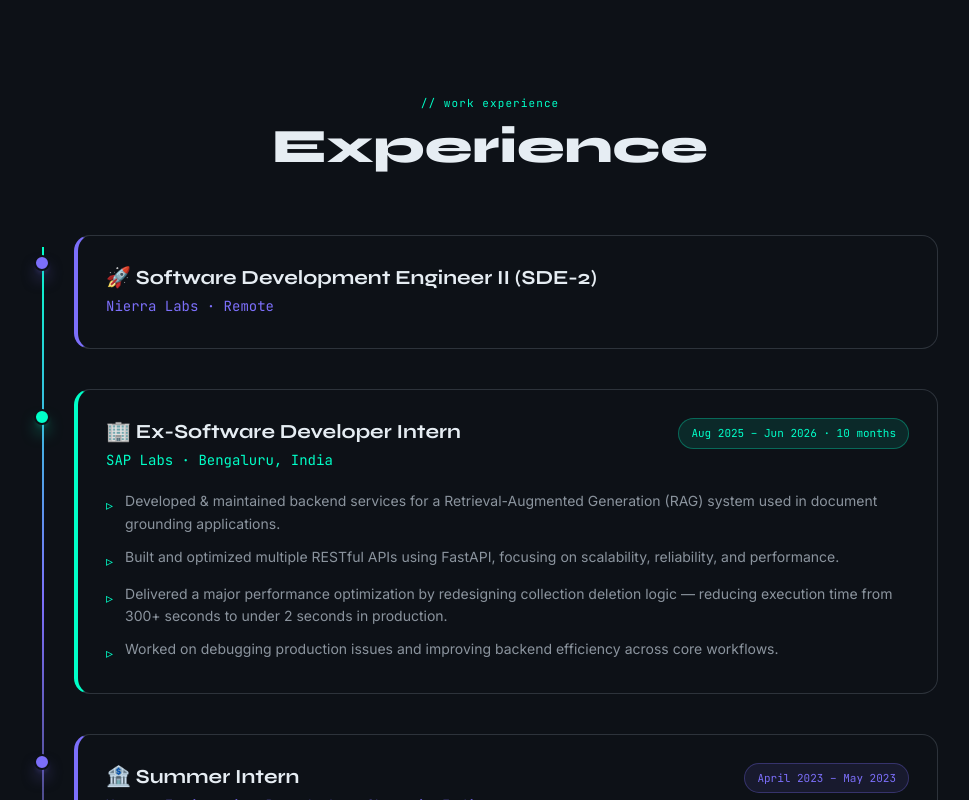
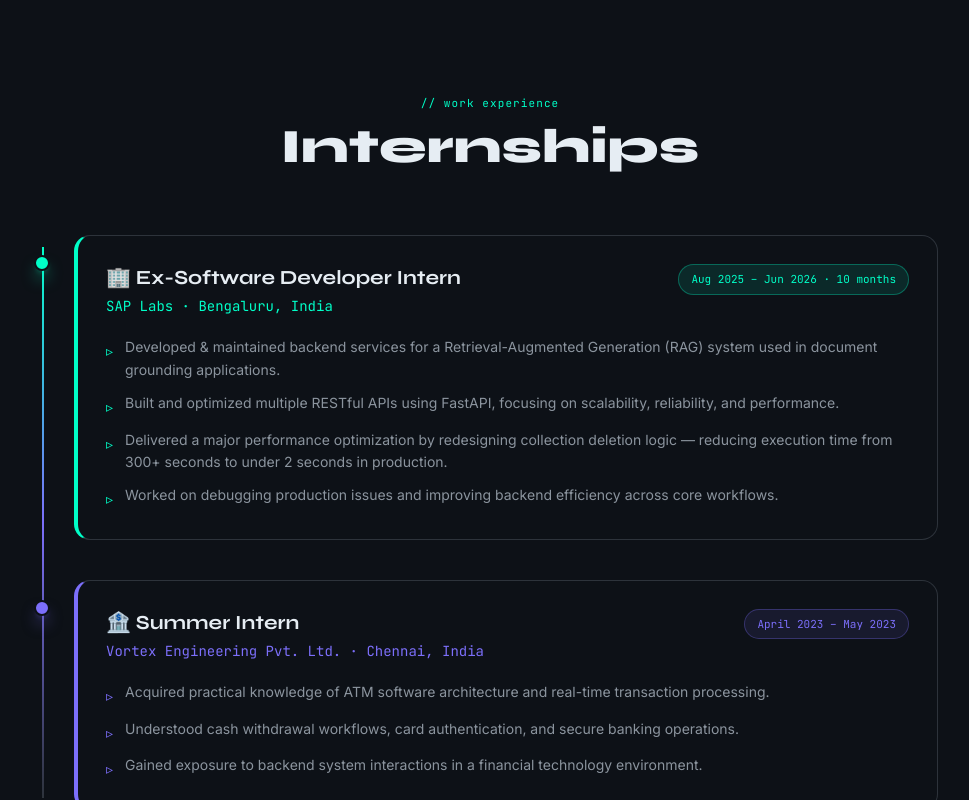
Before and after one commit to Sharksurya006/surya-portfolio, a React (Create React App) app: page / in a window 1280 px wide. Shown: the part 2960-3760 px from the top of the page, without its empty margins (150-1119 px from the left). Built offline with nearby package versions, Linux system fonts and the light colour scheme.

Commit message:
Revert "Update footer, experience section, and data; re-save gitignore"
This reverts commit 4bd2ff6e2c33c2bf6beaae855539875f265279ff.

```diff
--- a/src/components/Experience.jsx
+++ b/src/components/Experience.jsx
@@ -17,7 +17,7 @@ export default function Experience() {
           <p className="font-mono text-[11px] text-accent-cyan tracking-widest mb-3">
             // work experience
           </p>
-          <h2 className="font-syne font-extrabold text-5xl text-text-primary">Experience</h2>
+          <h2 className="font-syne font-extrabold text-5xl text-text-primary">Internships</h2>
         </div>
 
         {/* Timeline */}
@@ -51,15 +51,12 @@ export default function Experience() {
                         {exp.company} · {exp.location}
                       </p>
                     </div>
-                    {exp.period && (
                     <span className={`font-mono text-[11px] px-3 py-1.5 rounded-full border whitespace-nowrap ${c.badge}`}>
                       {exp.period}
                     </span>
-                    )}
                   </div>
 
                   {/* Bullet points */}
-                  {exp.points.length > 0 && (
                   <ul className="mt-5 space-y-2.5">
                     {exp.points.map((pt, j) => (
                       <li key={j} className="flex gap-3 text-text-muted text-sm leading-relaxed">
@@ -68,7 +65,6 @@ export default function Experience() {
                       </li>
                     ))}
                   </ul>
-                  )}
                 </div>
               </div>
             );
--- a/src/components/Footer.jsx
+++ b/src/components/Footer.jsx
@@ -1,38 +1,6 @@
-import { useInView } from "../hooks/useInView";
-
-const SOCIAL_LINKS = [
-  {
-    name: "GitHub",
-    href: "https://github.com/Sharksurya006",
-    icon: "🐙",
-    external: true,
-    hoverCls: "hover:border-text-primary/50 hover:text-text-primary",
-  },
-  {
-    name: "LinkedIn",
-    href: "https://www.linkedin.com/in/surya-s-0a9121268/",
-    icon: "💼",
-    external: true,
-    hoverCls: "hover:border-[#0A66C2]/50 hover:text-[#0A66C2]",
-  },
-  {
-    name: "Email",
-    href: "mailto:suryas632003@gmail.com",
-    icon: "📧",
-    external: false,
-    hoverCls: "hover:border-accent-cyan/50 hover:text-accent-cyan",
-  },
-];
-
 export default function Footer() {
-  const [ref, inView] = useInView();
-
   return (
-    <footer
-      ref={ref}
-      className={`border-t border-border py-7 px-10 text-center transition-all duration-700
-        ${inView ? "opacity-100 translate-y-0" : "opacity-0 translate-y-5"}`}
-    >
+    <footer className="border-t border-border py-7 px-10 text-center">
       <p className="font-mono text-xs text-text-ghost">
         <span className="text-accent-cyan">&lt;</span>
         Designed & Built by{" "}
@@ -40,22 +8,7 @@ export default function Footer() {
         <span className="text-accent-cyan">/&gt;</span>
         {" "}· {new Date().getFullYear()}
       </p>
-
-      <div className="flex items-center justify-center gap-3.5 mt-4">
-        {SOCIAL_LINKS.map((s) => (
-          <a
-            key={s.name}
-            href={s.href}
-            aria-label={s.name}
-            {...(s.external ? { target: "_blank", rel: "noreferrer" } : {})}
-            className={`w-9 h-9 flex items-center justify-center rounded-full bg-bg-card border border-border text-text-faint text-base transition-all duration-200 hover:scale-110 ${s.hoverCls}`}
-          >
-            {s.icon}
-          </a>
-        ))}
-      </div>
-
-      <p className="font-mono text-[11px] text-border mt-4">
+      <p className="font-mono text-[11px] text-border mt-2">
         suryas632003@gmail.com · Aruppukottai, Tamil Nadu, India
       </p>
     </footer>
--- a/src/data/index.js
+++ b/src/data/index.js
@@ -32,14 +32,6 @@ export const SKILLS = {
 };
 
 export const EXPERIENCE = [
-  {
-    role: "Software Development Engineer II (SDE-2)",
-    company: "Nierra Labs",
-    location: "Remote",
-    color: "purple",
-    icon: "🚀",
-    points: [],
-  },
   {
     role: "Ex-Software Developer Intern",
     company: "SAP Labs",
```
Also changed, not shown: 1 other file (tests, documents, lock files or other folders). Lines whose indentation alone changed are shown as unchanged.
